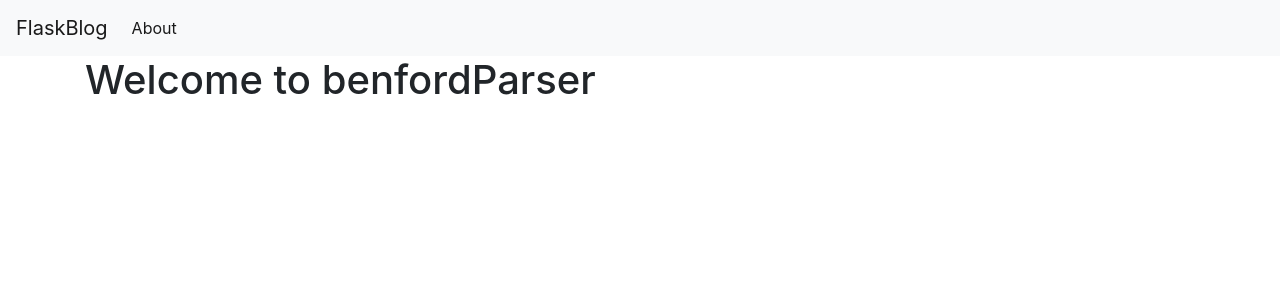
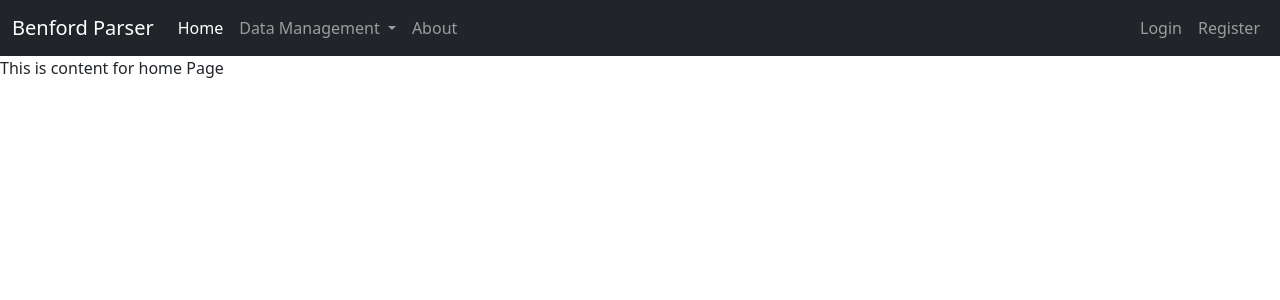
Before and after one commit to nathanielmki/benfordParse, a Flask app: page / in a window 1280 px wide. Shown: the top 300 px of the page. Run offline with Flask 2, Linux system fonts and the light colour scheme; some libraries are stand-ins or nearby versions.

Commit message:
add html files, update app

```diff
--- a/app.py
+++ b/app.py
@@ -1,26 +1,61 @@
 import os
-from flask import Flask, render_template, request, redirect, url_for, abort
+from flask import Flask, flash, request, redirect, url_for, render_template, send_from_directory
 from werkzeug.utils import secure_filename
 
+ALLOWED_EXTENSIONS = {'txt', 'csv', 'tsv'}
+UPLOAD_FOLDER = './upload'
 app = Flask(__name__)
-#app.config['MAX_CONTENT_LENGTH'] = 1024 * 1024
+
 app.config['UPLOAD_EXTENSIONS'] = ['.txt', '.csv', '.tsv']
-app.config['UPLOAD_PATH'] = 'uploads'
+app.config['UPLOAD_FOLDER'] = UPLOAD_FOLDER
+
+# what url to navigate to and display html code
+# @app.route('/hello')
+# def hello_world():
+#     return '<h1>Salam, Donya!</h1>'
+
+# @app.route('/about/<username>')
+# def about_page(username):
+#     return f'<h1>This is the about page of {username}</h1>'
 
 @app.route('/')
-def index():
-    return render_template('index.html')
+@app.route('/home')
+def home_page():
+    return render_template('home.html')
 
-@app.route('/', methods=['POST'])
-def upload_files():
-    uploaded_file = request.files['file']
-    filename = secure_filename(uploaded_file.filename)
-    if filename != '':
-        file_ext = os.path.splitext(filename)[1]
-        if file_ext not in app.config['UPLOAD_EXTENSIONS']:
-            abort(400)
-        uploaded_file.save(os.path.join(app.config['UPLOAD_PATH'], filename))
-    return redirect(url_for('index'))
+def allowed_file(filename):
+    return '.' in filename and \
+           filename.rsplit('.', 1)[1].lower() in ALLOWED_EXTENSIONS
+
+@app.route('/about')
+def about_page():
+    return render_template('about.html')
+
+@app.route('/uploads/<name>')
+def download_file(name):
+    return send_from_directory(app.config["UPLOAD_FOLDER"], name)
+
+@app.route('/upload', methods=['GET', 'POST'])
+def upload_page():
+    if request.method == 'POST':
+        # check if the post request has the file part
+        if 'file' not in request.files:
+            flash('No file part')
+            return redirect(request.url)
+        file = request.files['file']
+        # If the user does not select a file, the browser submits an
+        # empty file without a filename.
+        if file.filename == '':
+            flash('No selected file')
+            return redirect(request.url)
+        if file and allowed_file(file.filename):
+            filename = secure_filename(file.filename)
+            file.save(os.path.join(app.config['UPLOAD_FOLDER'], filename))
+            return redirect(url_for('download_file', name=filename))
+    return render_template('upload.html')
+
+#@app.route('/')
+#def benfordParse():
 
 if __name__ == '__main__':
    app.run(debug = True)
--- /dev/null
+++ b/templates/__init__.py
@@ -0,0 +1,6 @@
+from flask import Flask, render_template
+from flask_sqlalchemy import SQLAlchemy
+
+app = Flask(__name__)
+app.config['SQLALCHEMY_DATABASE_URI'] = 'sqlite://benfordParser.db'
+app.config['']
--- a/templates/base.html
+++ b/templates/base.html
@@ -3,35 +3,67 @@
   <head>
     <!-- Required meta tags -->
     <meta charset="utf-8">
-    <meta name="viewport" content="width=device-width, initial-scale=1, shrink-to-fit=no">
+    <meta name="viewport" content="width=device-width, initial-scale=1">
 
     <!-- Bootstrap CSS -->
-    <link rel="stylesheet" href="https://stackpath.bootstrapcdn.com/bootstrap/4.3.1/css/bootstrap.min.css" integrity="sha384-ggOyR0iXCbMQv3Xipma34MD+dH/1fQ784/j6cY/iJTQUOhcWr7x9JvoRxT2MZw1T" crossorigin="anonymous">
+    <link href="https://cdn.jsdelivr.net/npm/bootstrap@5.0.2/dist/css/bootstrap.min.css" rel="stylesheet" integrity="sha384-EVSTQN3/azprG1Anm3QDgpJLIm9Nao0Yz1ztcQTwFspd3yD65VohhpuuCOmLASjC" crossorigin="anonymous">
 
-    <title>{% block title %} {% endblock %}</title>
+    <title>
+        {% block title %}
+
+        {% endblock %}
+    </title>
   </head>
   <body>
-    <nav class="navbar navbar-expand-md navbar-light bg-light">
-        <a class="navbar-brand" href="{{ url_for('index')}}">FlaskBlog</a>
-        <button class="navbar-toggler" type="button" data-toggle="collapse" data-target="#navbarNav" aria-controls="navbarNav" aria-expanded="false" aria-label="Toggle navigation">
-            <span class="navbar-toggler-icon"></span>
+    <nav class="navbar navbar-expand-lg navbar-dark bg-dark">
+      <div class="container-fluid">
+        <a class="navbar-brand" href="#">Benford Parser</a>
+        <button class="navbar-toggler" type="button" data-bs-toggle="collapse" data-bs-target="#navbarSupportedContent" aria-controls="navbarSupportedContent" aria-expanded="false" aria-label="Toggle navigation">
+          <span class="navbar-toggler-icon"></span>
         </button>
-        <div class="collapse navbar-collapse" id="navbarNav">
-            <ul class="navbar-nav">
-            <li class="nav-item active">
-                <a class="nav-link" href="#">About</a>
+        <div class="collapse navbar-collapse" id="navbarSupportedContent">
+          <ul class="navbar-nav me-auto mb-2 mb-lg-0">
+            <li class="nav-item">
+              <a class="nav-link active" aria-current="page" href="{{ url_for('home_page') }}">Home</a>
             </li>
-            </ul>
+            <li class="nav-item dropdown">
+              <a class="nav-link dropdown-toggle" href="#" id="navbarDropdown" role="button" data-bs-toggle="dropdown" aria-expanded="false">
+                Data Management
+              </a>
+              <ul class="dropdown-menu" aria-labelledby="navbarDropdown">
+                <li><a class="dropdown-item" href="{{ url_for('upload_page') }}">Upload</a></li>
+                <li><a class="dropdown-item" href="#">Download Results</a></li>
+                <li><hr class="dropdown-divider"></li>
+                <li><a class="dropdown-item" href="#">View Past Analyses</a></li>
+              </ul>
+            </li>
+            <li class="nav-item">
+              <a class="nav-link" href="{{ url_for('about_page')}}">About</a>
+            </li>
+          </ul>
+          <ul class="navbar-nav">
+            <li class="nav-item">
+                <a class="nav-link" href="#">Login</a>
+            </li>
+            <li class="nav-item">
+                <a class="nav-link" href="#">Register</a>
+            </li>
+        </ul>
         </div>
+      </div>
     </nav>
-    <div class="container">
-        {% block content %} {% endblock %}
-    </div>
+        {% block content %}
 
-    <!-- Optional JavaScript -->
-    <!-- jQuery first, then Popper.js, then Bootstrap JS -->
-    <script src="https://code.jquery.com/jquery-3.3.1.slim.min.js" integrity="sha384-q8i/X+965DzO0rT7abK41JStQIAqVgRVzpbzo5smXKp4YfRvH+8abtTE1Pi6jizo" crossorigin="anonymous"></script>
-    <script src="https://cdnjs.cloudflare.com/ajax/libs/popper.js/1.14.7/umd/popper.min.js" integrity="sha384-UO2eT0CpHqdSJQ6hJty5KVphtPhzWj9WO1clHTMGa3JDZwrnQq4sF86dIHNDz0W1" crossorigin="anonymous"></script>
-    <script src="https://stackpath.bootstrapcdn.com/bootstrap/4.3.1/js/bootstrap.min.js" integrity="sha384-JjSmVgyd0p3pXB1rRibZUAYoIIy6OrQ6VrjIEaFf/nJGzIxFDsf4x0xIM+B07jRM" crossorigin="anonymous"></script>
+        {% endblock %}
+    <!-- Optional JavaScript; choose one of the two! -->
+
+    <!-- Option 1: Bootstrap Bundle with Popper -->
+    <script src="https://cdn.jsdelivr.net/npm/bootstrap@5.0.2/dist/js/bootstrap.bundle.min.js" integrity="sha384-MrcW6ZMFYlzcLA8Nl+NtUVF0sA7MsXsP1UyJoMp4YLEuNSfAP+JcXn/tWtIaxVXM" crossorigin="anonymous"></script>
+
+    <!-- Option 2: Separate Popper and Bootstrap JS -->
+    <!--
+    <script src="https://cdn.jsdelivr.net/npm/@popperjs/core@2.9.2/dist/umd/popper.min.js" integrity="sha384-IQsoLXl5PILFhosVNubq5LC7Qb9DXgDA9i+tQ8Zj3iwWAwPtgFTxbJ8NT4GN1R8p" crossorigin="anonymous"></script>
+    <script src="https://cdn.jsdelivr.net/npm/bootstrap@5.0.2/dist/js/bootstrap.min.js" integrity="sha384-cVKIPhGWiC2Al4u+LWgxfKTRIcfu0JTxR+EQDz/bgldoEyl4H0zUF0QKbrJ0EcQF" crossorigin="anonymous"></script>
+    -->
   </body>
 </html>
--- /dev/null
+++ b/templates/home.html
@@ -0,0 +1,8 @@
+{% extends 'base.html' %}
+{% block title %}
+        Home Page
+{% endblock %}
+
+{% block content %}
+        This is content for home Page
+{% endblock %}
--- a/templates/index.html
+++ /dev/null
@@ -1,5 +0,0 @@
-{% extends 'base.html' %}
-
-{% block content %}
-    <h1>{% block title %} Welcome to benfordParser {% endblock %}</h1>
-{% endblock %}
```
Also changed, not shown: static/css/starter-template.css (added, +18 -0 lines), templates/about.html (added, +8 -0 lines), templates/upload.html (+7 -6 lines).
